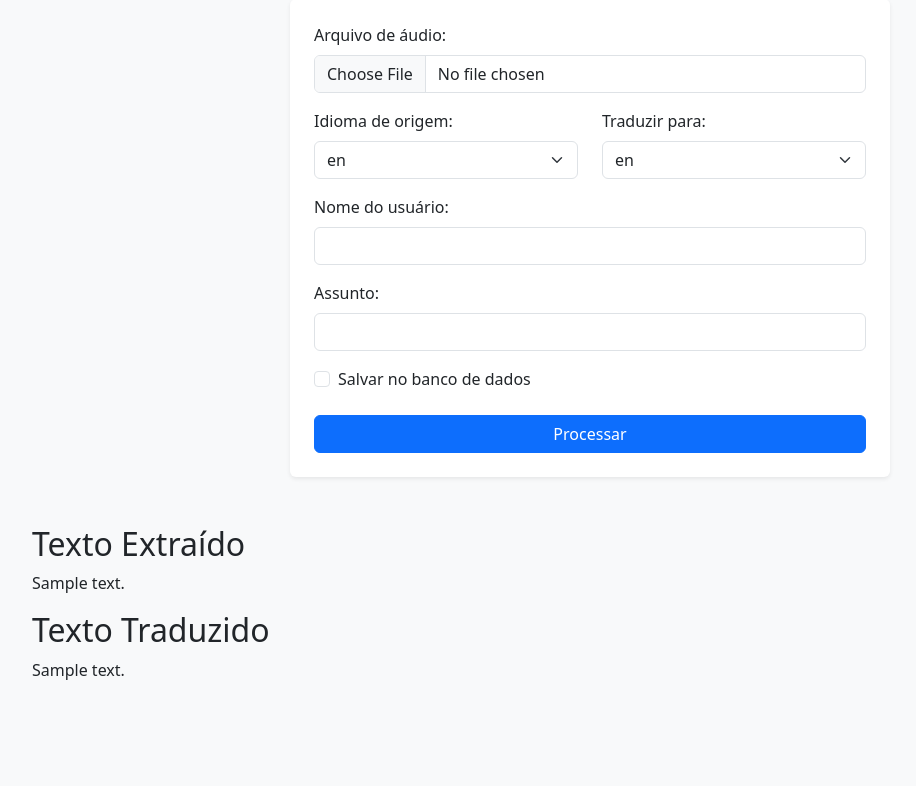
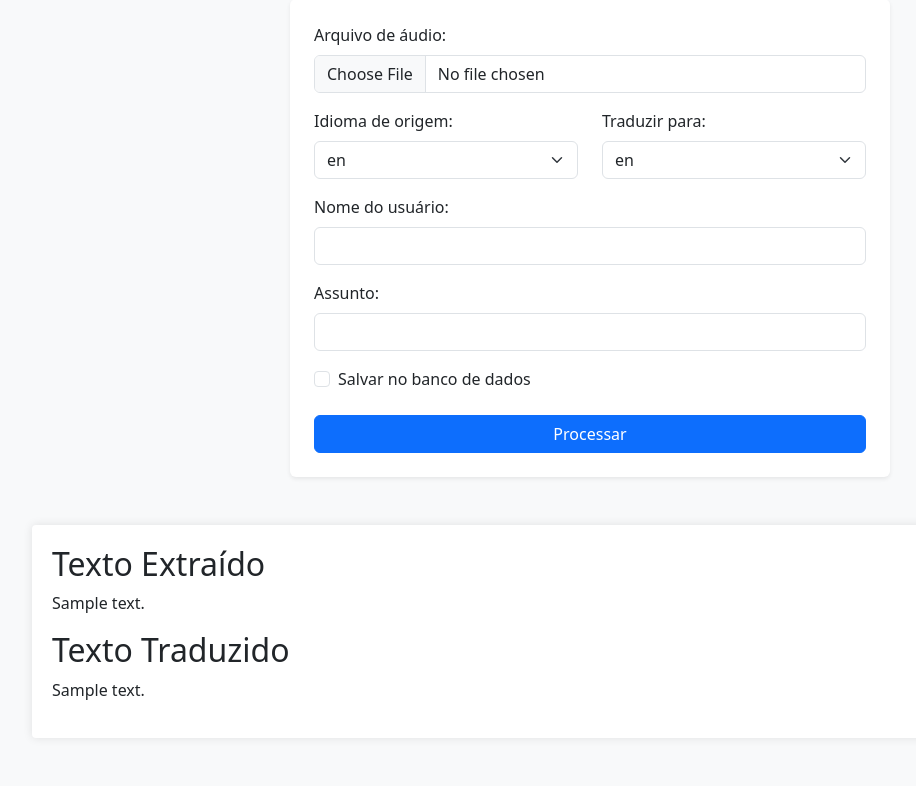
Before and after one commit to aXR6/Trabalhando_com_audio_IA, a Flask app: template templates/index.html in a window 1280 px wide. Shown: the part 121-907 px from the top of the page, without its empty margins (50-966 px from the left). Before the commit the page ends 801 px from the top, so only its background shows below. Run offline with Flask 3, Linux system fonts and the light colour scheme; the template is opened without the code that fills it: most values are stand-ins (such as "Sample title", 1, 10 or a date in 2020); some libraries are stand-ins or nearby versions.

Commit message:
Improve web UI with progress messages

```diff
--- /dev/null
+++ b/static/script.js
@@ -0,0 +1,50 @@
+
+document.addEventListener('DOMContentLoaded', function () {
+    const form = document.getElementById('audio-form');
+    const progress = document.getElementById('progress');
+    const originalText = document.getElementById('original_text');
+    const translatedText = document.getElementById('translated_text');
+
+    if (!form) return;
+
+    form.addEventListener('submit', async function (e) {
+        e.preventDefault();
+        progress.innerHTML = '<div class="d-flex align-items-center"><div class="spinner-border me-2" role="status"></div><strong>Extraindo texto...</strong></div>';
+        originalText.textContent = '';
+        translatedText.textContent = '';
+
+        const formData = new FormData(form);
+
+        try {
+            const resp = await fetch('/api/transcribe', {
+                method: 'POST',
+                body: formData
+            });
+            if (!resp.ok) throw new Error();
+            const data = await resp.json();
+            originalText.textContent = data.original_text;
+
+            progress.innerHTML = '<div class="d-flex align-items-center"><div class="spinner-border me-2" role="status"></div><strong>Traduzindo...</strong></div>';
+
+            const translateData = new FormData();
+            translateData.append('text', data.original_text);
+            translateData.append('src_lang', formData.get('src_lang'));
+            translateData.append('tgt_lang', formData.get('tgt_lang'));
+            translateData.append('user_name', formData.get('user_name'));
+            translateData.append('subject', formData.get('subject'));
+            translateData.append('save', formData.get('save'));
+            translateData.append('file_path', data.file_path);
+
+            const resp2 = await fetch('/api/translate', {
+                method: 'POST',
+                body: translateData
+            });
+            if (!resp2.ok) throw new Error();
+            const data2 = await resp2.json();
+            translatedText.textContent = data2.translated_text;
+            progress.innerHTML = '';
+        } catch (err) {
+            progress.innerHTML = '<span class="text-danger">Ocorreu um erro no processamento.</span>';
+        }
+    });
+});
--- a/static/style.css
+++ b/static/style.css
@@ -6,3 +6,15 @@ form {
     max-width: 600px;
     margin: 0 auto;
 }
+
+#progress {
+    text-align: center;
+    margin-top: 20px;
+}
+
+.result-box {
+    background-color: #ffffff;
+    padding: 20px;
+    border-radius: 0.25rem;
+    box-shadow: 0 0 10px rgba(0, 0, 0, 0.1);
+}
--- a/templates/index.html
+++ b/templates/index.html
@@ -9,7 +9,7 @@
 <body class="bg-light">
     <div class="container py-5">
         <h1 class="mb-4 text-center">Transcrever e Traduzir Áudio</h1>
-        <form action="/transcrever" method="post" enctype="multipart/form-data" class="bg-white p-4 rounded shadow-sm">
+        <form id="audio-form" action="/transcrever" method="post" enctype="multipart/form-data" class="bg-white p-4 rounded shadow-sm">
             <div class="mb-3">
                 <label for="audio" class="form-label">Arquivo de áudio:</label>
                 <input type="file" name="audio" id="audio" class="form-control" required>
@@ -52,16 +52,15 @@
 
             <button type="submit" class="btn btn-primary w-100">Processar</button>
         </form>
-
-        {% if original_text %}
-        <div class="mt-5">
+        <div id="progress" class="mt-4"></div>
+        <div class="mt-5 result-box">
             <h2>Texto Extraído</h2>
-            <p>{{ original_text }}</p>
+            <p id="original_text">{{ original_text }}</p>
             <h2>Texto Traduzido</h2>
-            <p>{{ translated_text }}</p>
+            <p id="translated_text">{{ translated_text }}</p>
         </div>
-        {% endif %}
     </div>
     <script src="https://cdn.jsdelivr.net/npm/bootstrap@5.3.2/dist/js/bootstrap.bundle.min.js"></script>
+    <script src="{{ url_for('static', filename='script.js') }}"></script>
 </body>
 </html>
--- a/web.py
+++ b/web.py
@@ -1,4 +1,4 @@
-from flask import Flask, render_template, request
+from flask import Flask, render_template, request, jsonify
 from werkzeug.utils import secure_filename
 import os
 from speech import transcribe_audio
@@ -37,6 +37,36 @@ def transcrever():
 
     return render_template('index.html', langs=LANG_OPTIONS, original_text=original_text, translated_text=translated_text)
 
+@app.route('/api/transcribe', methods=['POST'])
+def api_transcribe():
+    file = request.files['audio']
+    src_lang = request.form['src_lang']
+
+    filename = secure_filename(file.filename)
+    file_path = os.path.join(app.config['UPLOAD_FOLDER'], filename)
+    file.save(file_path)
+
+    original_text = transcribe_audio(file_path, LANG_CODE[src_lang])
+    return jsonify({'original_text': original_text, 'file_path': file_path})
+
+
+@app.route('/api/translate', methods=['POST'])
+def api_translate():
+    text = request.form['text']
+    src_lang = request.form['src_lang']
+    tgt_lang = request.form['tgt_lang']
+    file_path = request.form.get('file_path')
+    user_name = request.form.get('user_name')
+    subject = request.form.get('subject')
+    save_db = request.form.get('save') == '1'
+
+    translated_text = translate_text(text, LANG_CODE[src_lang], LANG_CODE[tgt_lang])
+
+    if save_db and user_name and subject and file_path:
+        save_record(user_name, subject, file_path, text, translated_text)
+
+    return jsonify({'translated_text': translated_text})
+
 if __name__ == '__main__':
     init_db()
     app.run(debug=True)
```
